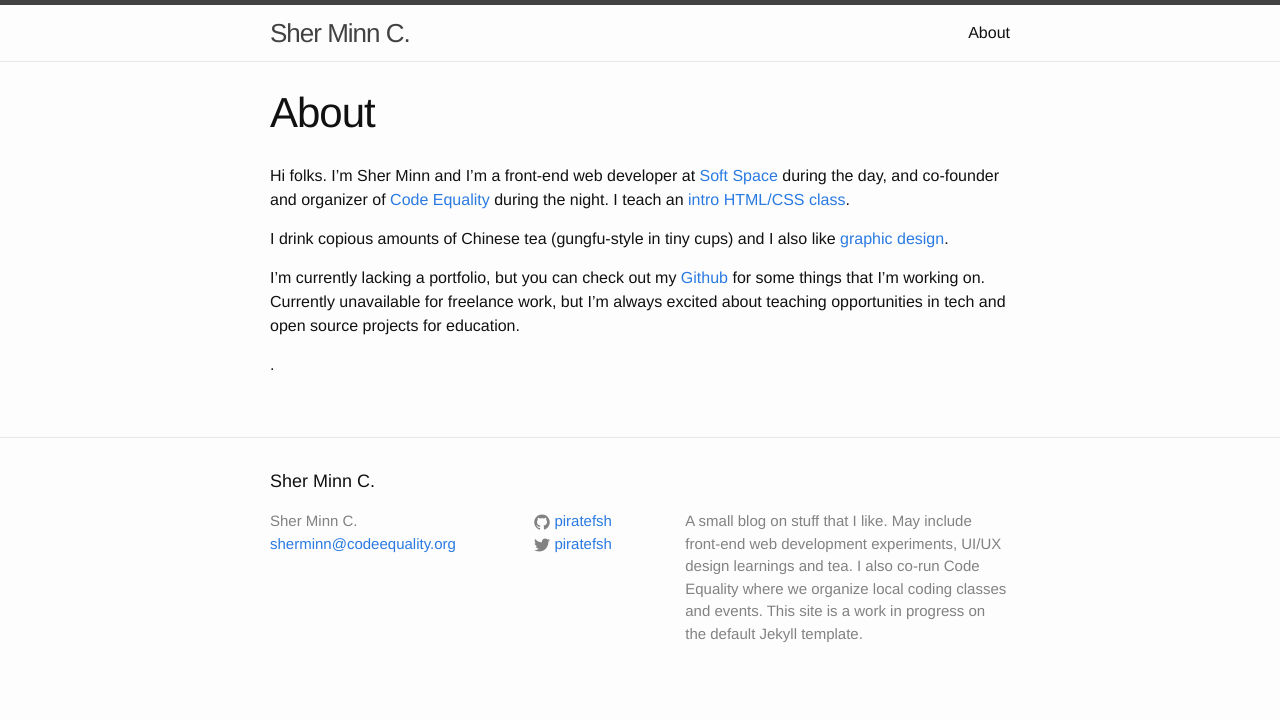
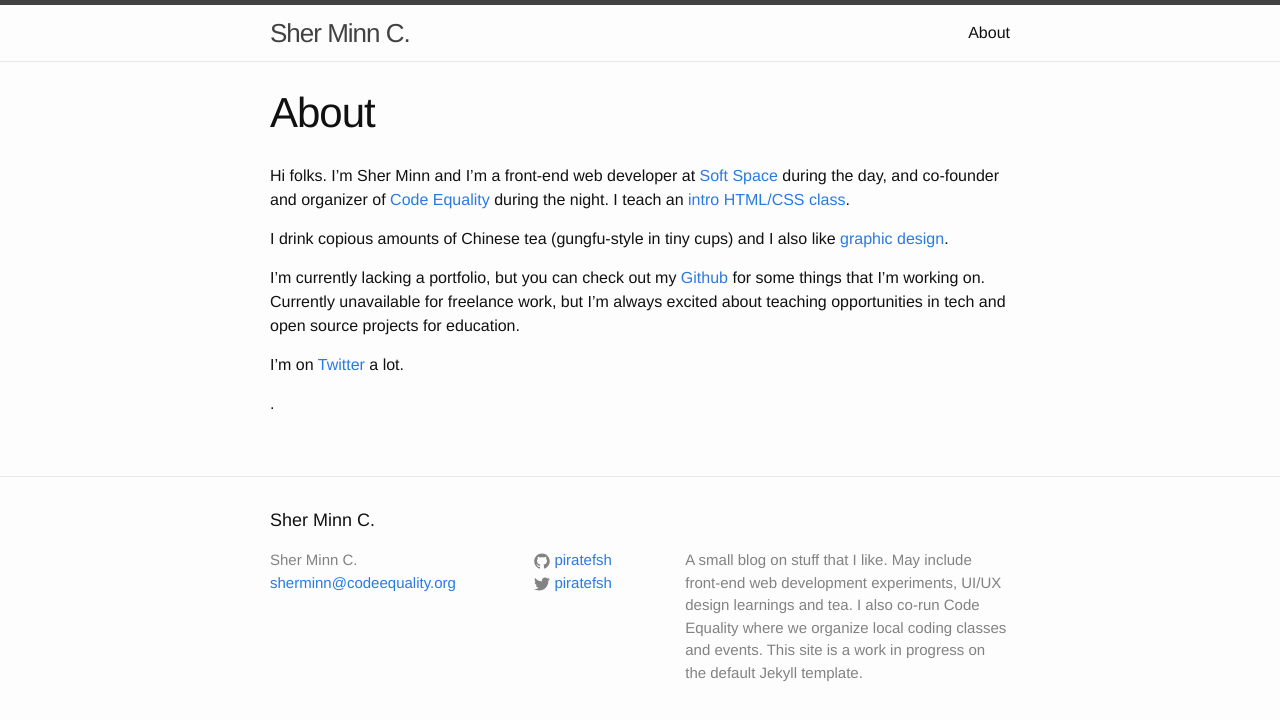
Before and after one commit to piratefsh/piratefsh.github.io, a Jekyll site: the page built from about.md, in a window 1280 px wide. Shown: the top 720 px of the page. Built offline with Jekyll 4.4.1, drawn with Linux system fonts in a browser that asks for light colours.

Commit message:
Add twitter

```diff
--- a/about.md
+++ b/about.md
@@ -10,9 +10,12 @@ I drink copious amounts of Chinese tea (gungfu-style in tiny cups) and I also li
 
 I'm currently lacking a portfolio, but you can check out my [Github](github) for some things that I'm working on. Currently unavailable for freelance work, but I'm always excited about teaching opportunities in tech and open source projects for education.
 
+I'm on [Twitter](twitter) a lot.
+
 .
 
 [behance]:  http://behance.net/piratefsh
 [github]:   http://github.com/piratefsh
 [codeequality]: http://codeequality.org
 [htmlcss]:  http://codeequality.org/2014/06/16/introduction-to-htmlcss.html
+[twitter]:  http://twitter.com/piratefsh
```
